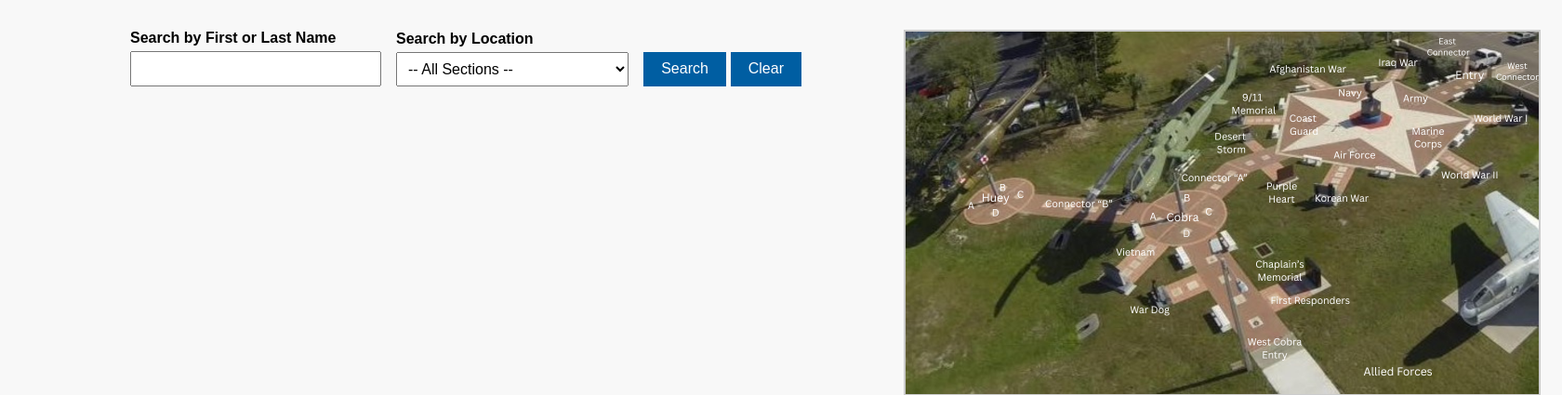
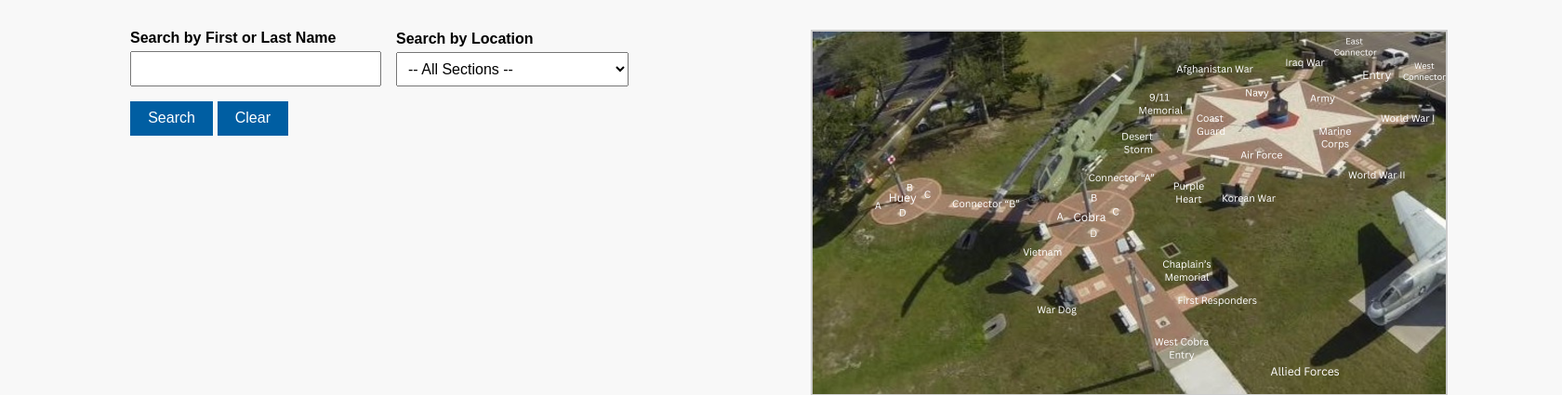
Before and after one commit to brevardvmc-vet/BVMC-Plaza-and-Park, a Flask app: page / in a window 1680 px wide; the page is wider, and only the part inside the window is pictured. Shown: the part 92-517 px from the top of that part at 93% size. Run offline with Flask 3, Linux system fonts and the light colour scheme; parts of the project's set-up code (start-up, migrations or seed data) failed here and were passed over.

Commit message:
Decrease Search panel size slightly

```diff
--- a/templates/search.html
+++ b/templates/search.html
@@ -39,7 +39,7 @@
         }
 
         .search-panel {
-            flex: 0 0 800px;
+            flex: 0 0 700px;
         }
 
         form {
```
